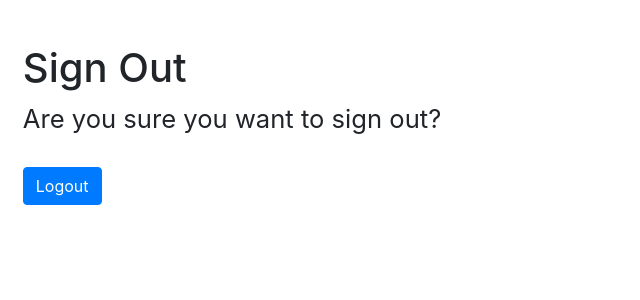
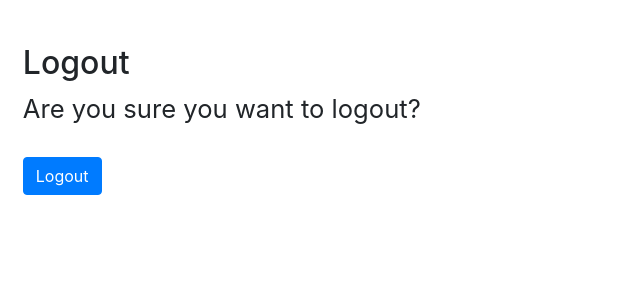
Before and after one commit to garunzo/schoolvotes, a Django app: page /accounts/logout/ in a window 1280 px wide. Shown: the part 56-356 px from the top of the page, without its empty margins (0-640 px from the left). Run offline with Django 3.2, Linux system fonts and the light colour scheme; the visitor is signed in with stand-in values (Sample User, id 1); some libraries are stand-ins or nearby versions.

Commit message:
update logout

```diff
--- a/votes/templates/account/logout.html
+++ b/votes/templates/account/logout.html
@@ -5,9 +5,9 @@
 {% block head_title %}{% trans "Sign Out" %}{% endblock %}
 
 {% block content %}
-<h1>{% trans "Sign Out" %}</h1>
+<h2>{% trans "Logout" %}</h2>
 
-<p>{% trans 'Are you sure you want to sign out?' %}</p>
+<p>{% trans 'Are you sure you want to logout?' %}</p>
 
 <form method="post" action="{% url 'account_logout' %}">
   {% csrf_token %}
```
Also changed, not shown: votes/templates/account/login.html (+2 -12 lines), votes/templates/votes/logout.html (deleted, +0 -23 lines).
